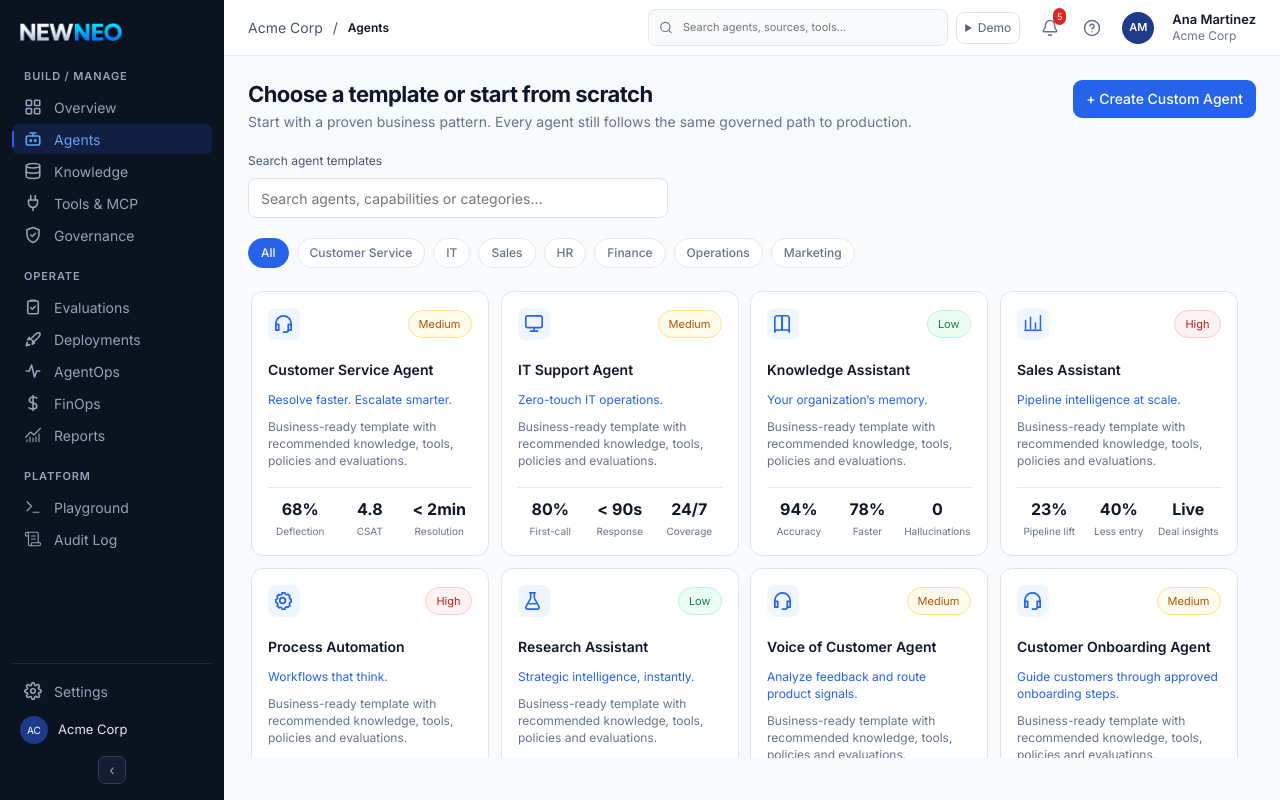
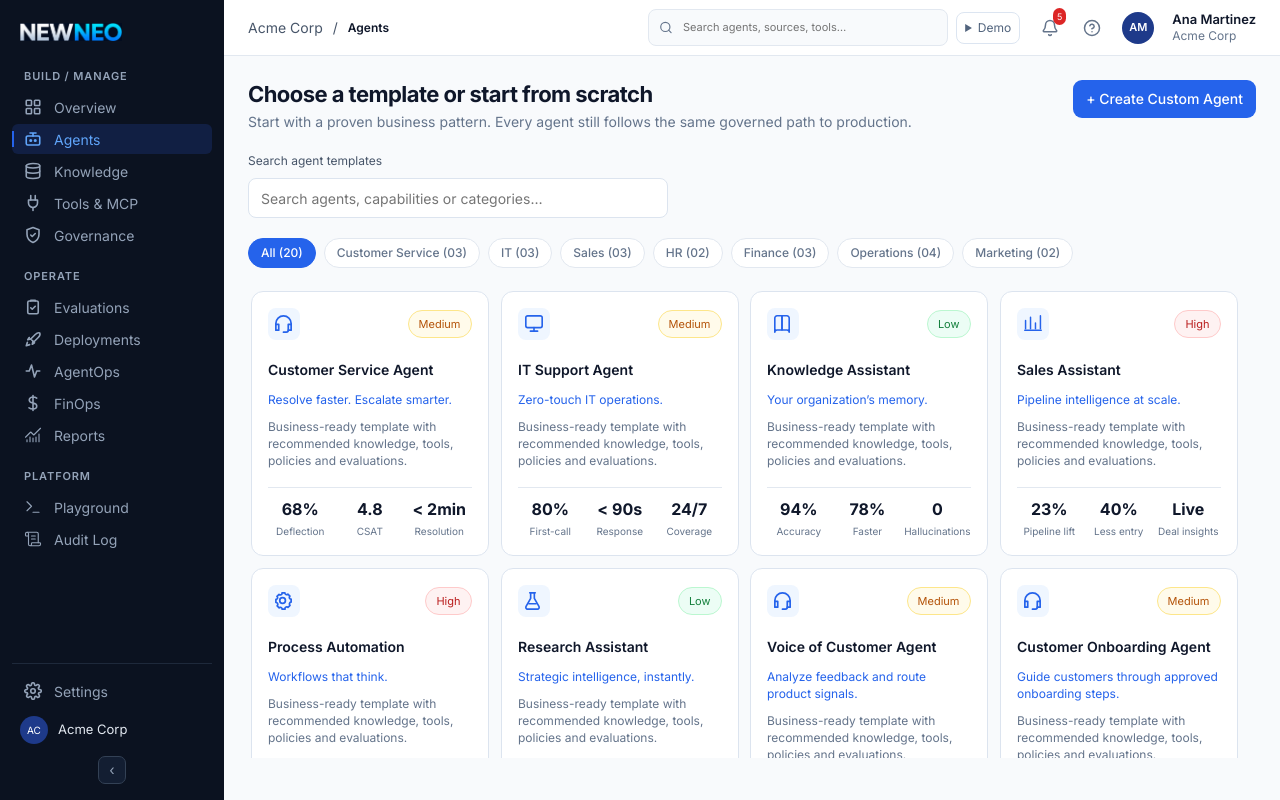
Before and after one commit to emailmarcionunes-code/Newneo, a Next.js app in the folder ai-platform/: page /agents/catalog in a window 1280 px wide. Built offline with nearby package versions, Linux system fonts and the light colour scheme.

Commit message:
Show template counts in catalog category filters

```diff
--- a/ai-platform/components/AgentCatalog.tsx
+++ b/ai-platform/components/AgentCatalog.tsx
@@ -161,7 +161,7 @@ export default function AgentCatalog() {
             active={filter === category}
             onClick={() => setFilter(category)}
           >
-            {category}
+            {category} ({String(filterAgents(category).length).padStart(2, '0')})
           </FilterChip>
         ))}
       </div>
```
